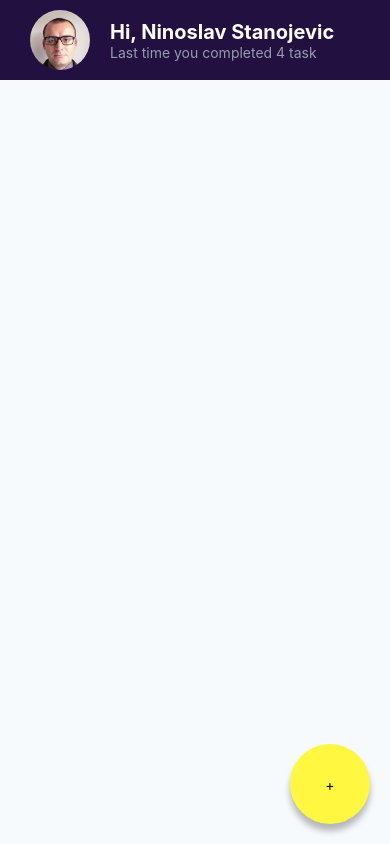
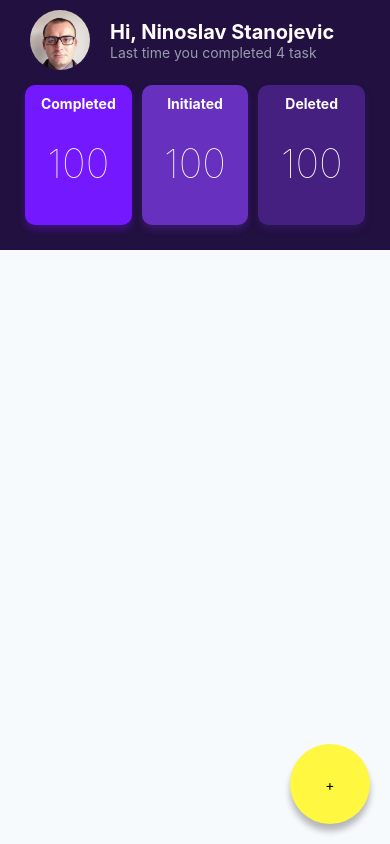
Before and after one commit to Noni2207/task-app, a React Native app: screen / in a window 390 px wide. Built offline with nearby package versions, Linux system fonts and the light colour scheme.

Commit message:
set StatusCard in Home pages

```diff
--- a/src/pages/Home.js
+++ b/src/pages/Home.js
@@ -45,6 +45,7 @@ export default function App() {
        <View style={styles.top}>
          <View style={styles.contanier}>
              <Header/>
+             <StatusCard/>
          </View>
        </View>
        <TouchableOpacity style={styles.addTaskBtn}>
```
